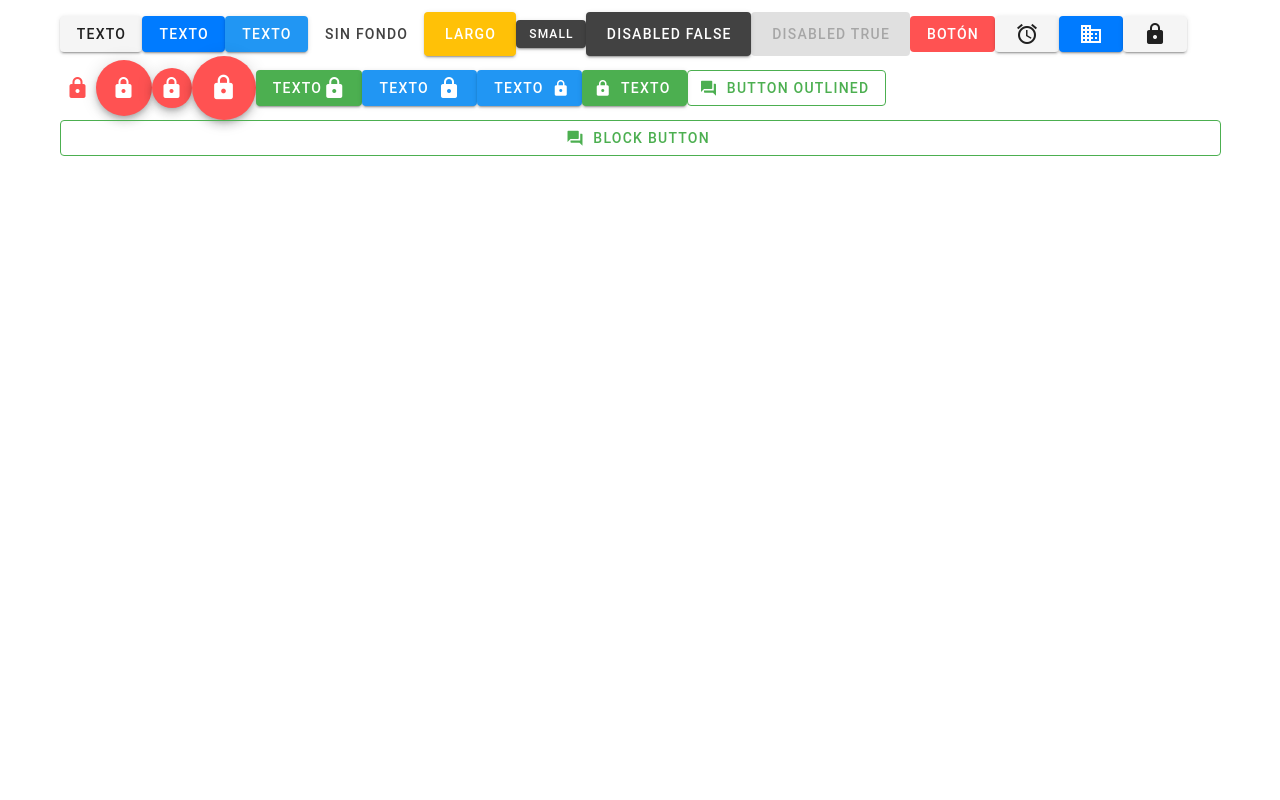
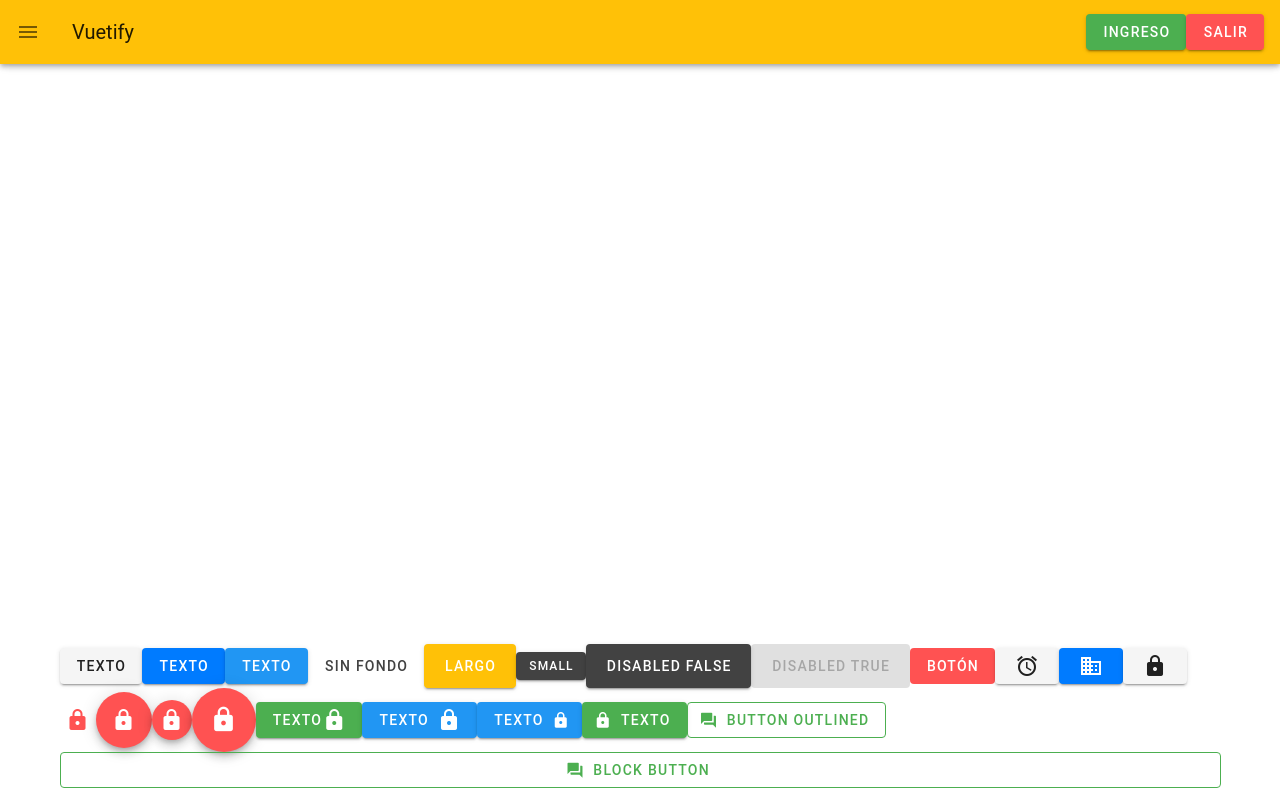
Before and after one commit to alicia-granados/vue-experiments, a Vue app in the folder Vuetify_Axios_Vuex/vuetify/: page /botones in a window 1280 px wide. Built offline with nearby package versions, Linux system fonts and the light colour scheme; a small style sheet from the web is missing.

Commit message:
feat: :sparkles: Vuetify (Navbar Vertical)

```diff
--- a/Vuetify_Axios_Vuex/vuetify/src/App.vue
+++ b/Vuetify_Axios_Vuex/vuetify/src/App.vue
@@ -1,5 +1,6 @@
 <template>
   <v-app>
+    <Navbar></Navbar>
     <v-container>
       <v-main>
         <router-view/>
@@ -11,9 +12,13 @@
 
 <script>
 
+import Navbar from './components/Navbar.vue';
+
 export default {
   name: 'App',
-
+  components:{
+    Navbar
+  },
   data: () => ({
     //
   }),
--- /dev/null
+++ b/Vuetify_Axios_Vuex/vuetify/src/components/Navbar.vue
@@ -0,0 +1,49 @@
+<template>
+    <v-content>
+        <v-toolbar app class="warning">
+
+            <v-app-bar-nav-icon @click="drawer= !drawer"></v-app-bar-nav-icon>
+            <v-toolbar-title>Vuetify</v-toolbar-title>
+
+            <v-spacer></v-spacer>
+
+            <v-btn class="success">
+                Ingreso
+            </v-btn>
+
+            <v-btn class="error">
+                Salir
+            </v-btn>
+
+        </v-toolbar>
+
+        <v-navigation-drawer app v-model="drawer" temporary dark>
+            <v-layout mt-4 column align-center>
+                <v-flex>
+                    <v-list-item-avatar>
+                        <v-img src="https://randomuser.me/api/portraits/men/85.jpg"></v-img>
+                    </v-list-item-avatar>
+                </v-flex>
+                <v-flex>
+                    <p class="white--text mt-3 headlined">John Leider</p>
+                </v-flex>
+            </v-layout>
+
+        </v-navigation-drawer>
+
+    </v-content>
+</template>
+
+
+
+
+<script>
+    export default{
+        name: 'Navbar',
+        data(){
+            return{
+                drawer:true
+            }
+        }
+    }
+</script>
--- a/Vuetify_Axios_Vuex/vuetify/src/router/index.js
+++ b/Vuetify_Axios_Vuex/vuetify/src/router/index.js
@@ -18,7 +18,7 @@ const routes = [
   {
     path: '/botones',
     name: 'Botones',
-    component: () => import(/* webpackChunkName: "grid" */ '../views/Botones.vue')
+    component: () => import(/* webpackChunkName: "botones" */ '../views/Botones.vue')
   }
 ]
 
```
